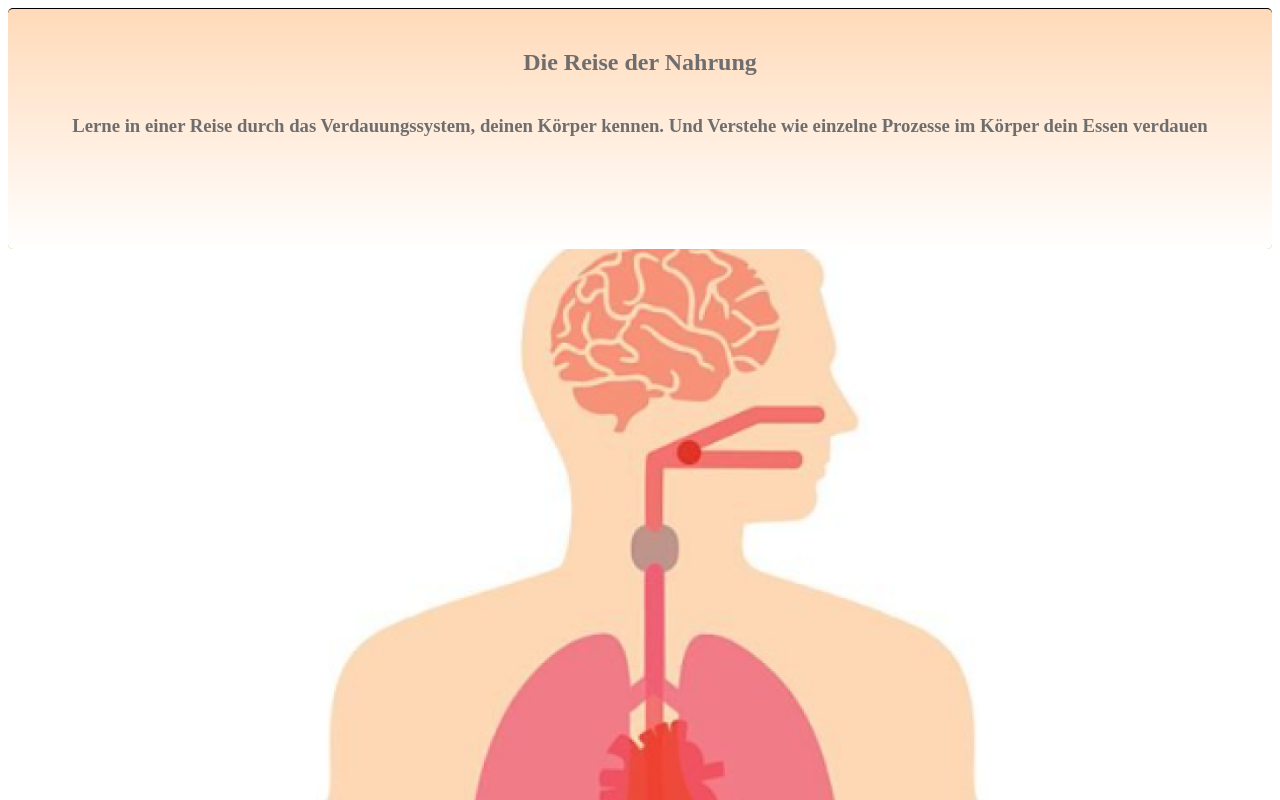
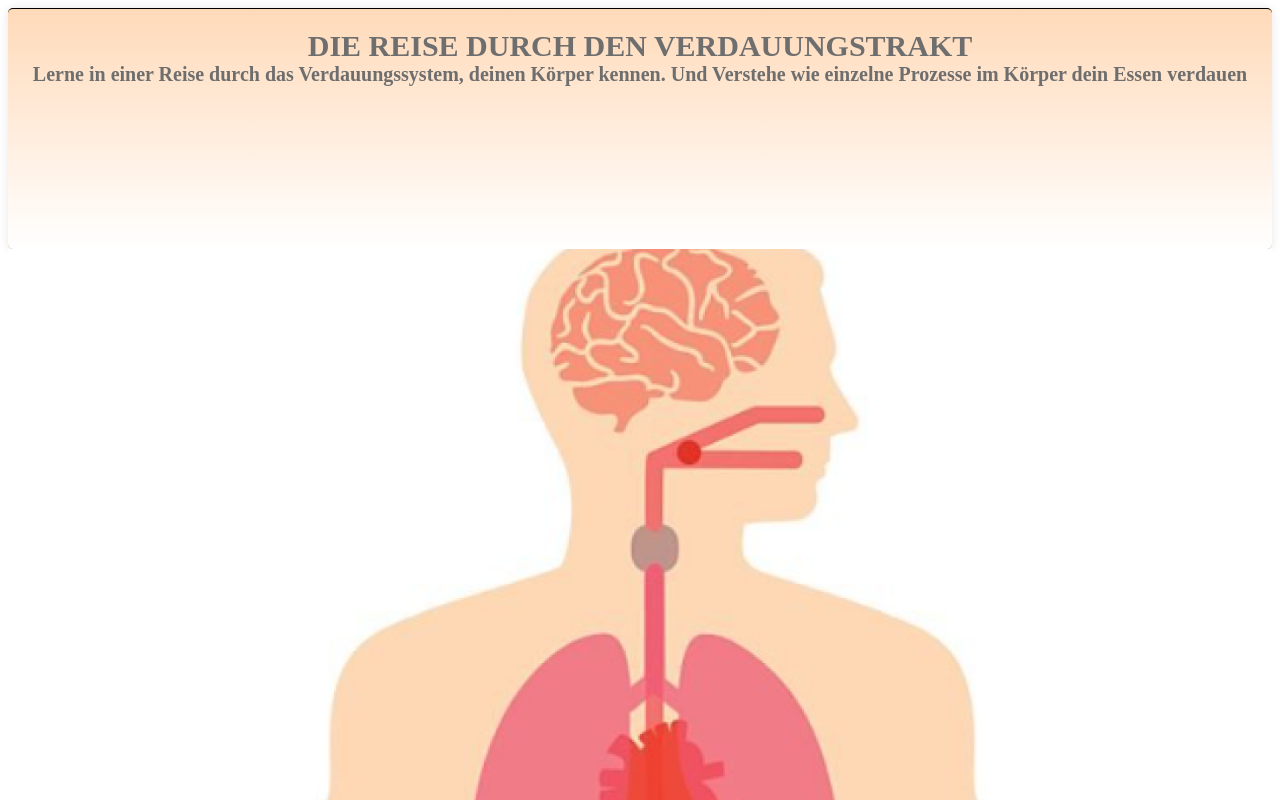
Before and after one commit to R4IDx/Crud, a Next.js app: page /page2 in a window 1280 px wide. Shown: the top 800 px of the page. Built offline with nearby package versions, Linux system fonts and the light colour scheme.

Commit message:
fronted changes finished

```diff
--- a/package.json
+++ b/package.json
@@ -9,6 +9,11 @@
     "lint": "next lint"
   },
   "dependencies": {
+    "@fortawesome/fontawesome-svg-core": "^6.5.2",
+    "@fortawesome/free-brands-svg-icons": "^6.5.2",
+    "@fortawesome/free-regular-svg-icons": "^6.5.2",
+    "@fortawesome/free-solid-svg-icons": "^6.5.2",
+    "@fortawesome/react-fontawesome": "^0.2.2",
     "@vercel/postgres": "^0.8.0",
     "dotenv": "^16.4.5",
     "next": "14.2.3",
--- a/pages/page2.js
+++ b/pages/page2.js
@@ -73,7 +73,7 @@ export default function Home() {
         <div ref={myRef} className={styles.bg}>
           <div id='tbt'>
             <section className={styles.header}>
-              <h1>Die Reise der Nahrung</h1>
+              <h1>DIE REISE DURCH DEN VERDAUUNGSTRAKT</h1>
               <h3>Lerne in einer Reise durch das Verdauungssystem, deinen Körper kennen. Und Verstehe wie einzelne Prozesse im Körper dein Essen verdauen</h3>
 
             </section>
@@ -258,7 +258,7 @@ export default function Home() {
 
 
             <div className={styles.part2}>
-              <h1 style={{color:'rgb(110, 110, 110)'}}>Zusammenfassung</h1>
+              <h1 style={{color:'rgb(110, 110, 110)'}}>ZUSAMMENFASSUNG</h1>
               <div className={styles.row}>
                 <div className={styles.bigbox} >
                   <h5>Was ist in der Mundhöhle passiert</h5>
--- a/pages/page2.module.css
+++ b/pages/page2.module.css
@@ -507,6 +507,21 @@ p:not(.part1 > p, .box > p, .navbar p) {
   background-image: linear-gradient(to bottom, #FFDAB9, #ffffff);
   height: 200px;
   color: rgb(110, 110, 110);
+  box-shadow: 0px 0px 10px rgba(0, 0, 0, 0.1);;
+}
+
+.header h1{
+    font-size: 30px; /* Schriftgröße */
+  font-weight: bold; /* Fettschrift */
+  margin: 0; /* Außenabstand auf 0 setzen */
+
+}
+
+.header h3{
+    font-size: 20px; /* Schriftgröße */
+  font-weight: bold; /* Fettschrift */
+  margin: 0; /* Außenabstand auf 0 setzen */
+
 }
 
 .banner {
```
Also changed, not shown: pages/page.js (+20 -7 lines), 2 other files (tests, documents, lock files or other folders).
